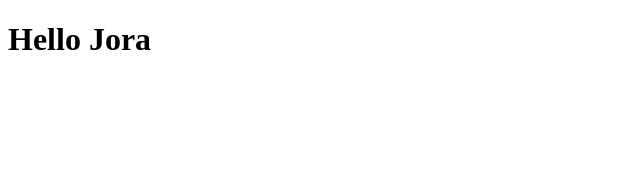
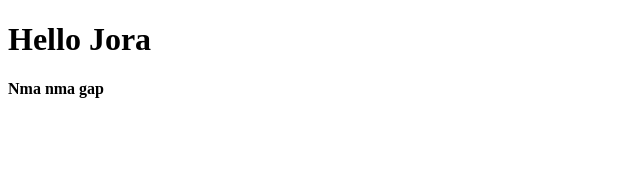
Before and after one commit to Abdulaziz1214/teamWorkJora, a React (Vite) app: page / in a window 1280 px wide. Shown: the top 170 px of the page, without its empty margins (0-640 px from the left). Built offline with nearby package versions, Linux system fonts and the light colour scheme.

Commit message:
jora izmenil

```diff
--- a/src/App.jsx
+++ b/src/App.jsx
@@ -4,6 +4,7 @@ const App = () => {
   return (
     <div>
       <h1>Hello Jora</h1>
+      <h4>Nma nma gap</h4>
     </div>
   )
 }
```
